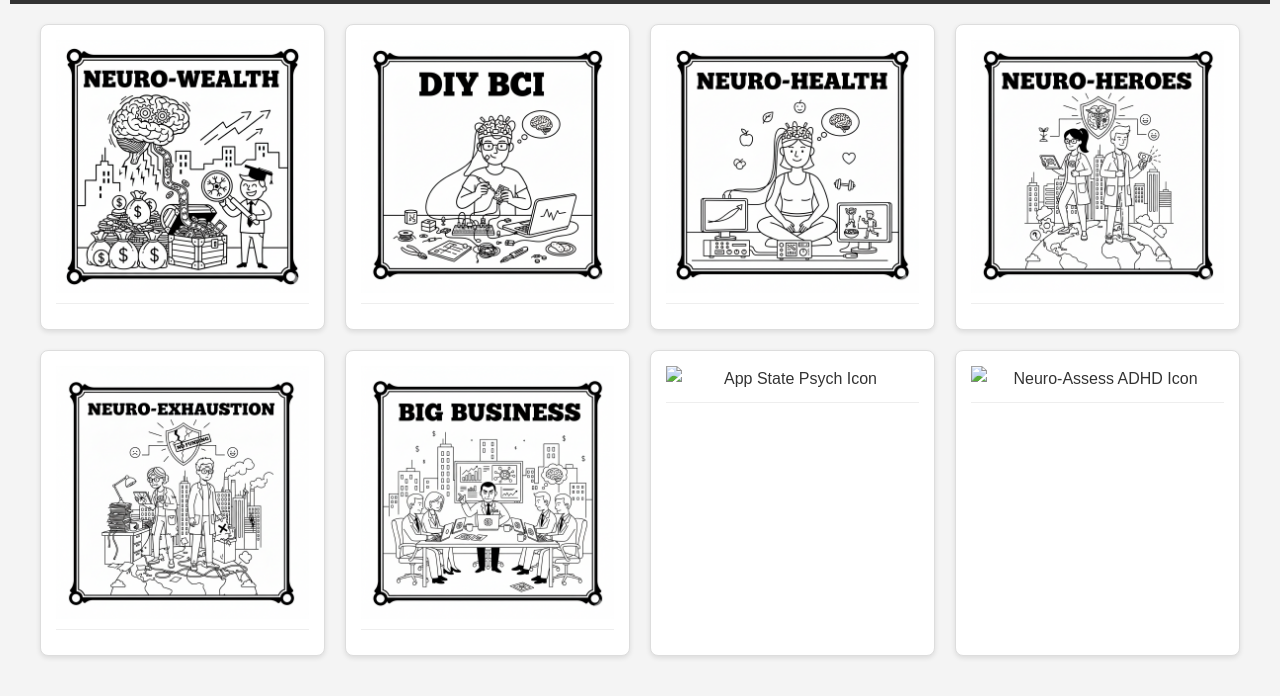
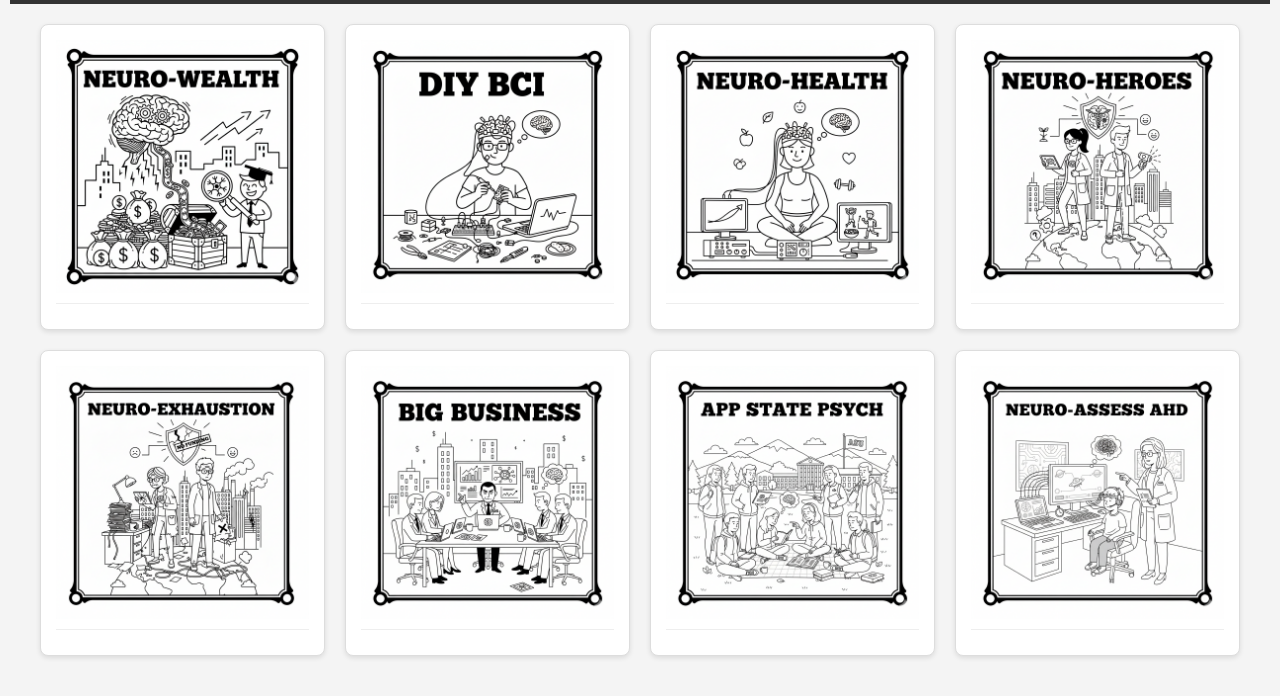
Before and after one commit to wem3/eps-nbed, a plain HTML site: page index.html in a window 1280 px wide. Shown: the part 102-798 px from the top of the page. Drawn offline with Linux system fonts and the light colour scheme.

Commit message:
fix some image names

```diff
--- a/index.html
+++ b/index.html
@@ -78,7 +78,7 @@
             </div>
         </div>
         <div class="card" data-card="app-state-psych">
-            <img src="img/app-state-psych.png" alt="App State Psych Icon">
+            <img src="img/app-state.png" alt="App State Psych Icon">
             <div class="details">
                 <h2>Psychology Students at App State</h2>
                 <ul>
@@ -89,7 +89,7 @@
             </div>
         </div>
         <div class="card" data-card="neuro-assess-adhd">
-            <img src="img/neuro-assess-adhd.png" alt="Neuro-Assess ADHD Icon">
+            <img src="img/neuro-adhd.png" alt="Neuro-Assess ADHD Icon">
             <div class="details">
                 <h2>Neuroscience-Enhanced ADHD Assessment</h2>
                 <ul>
```
